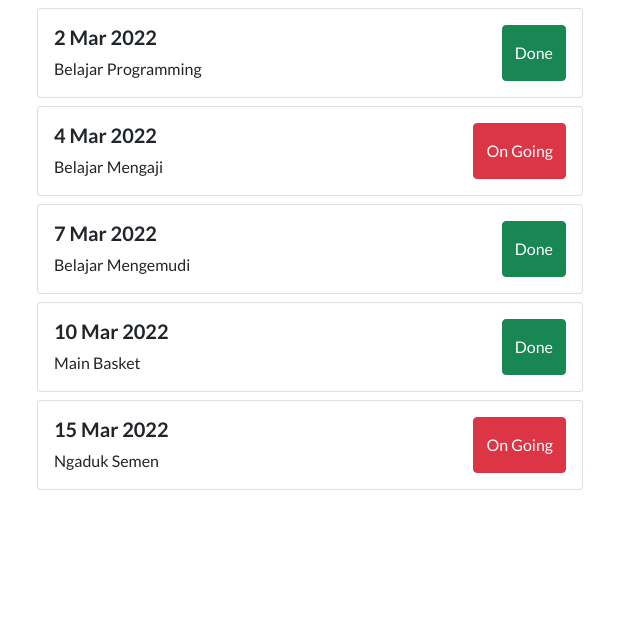
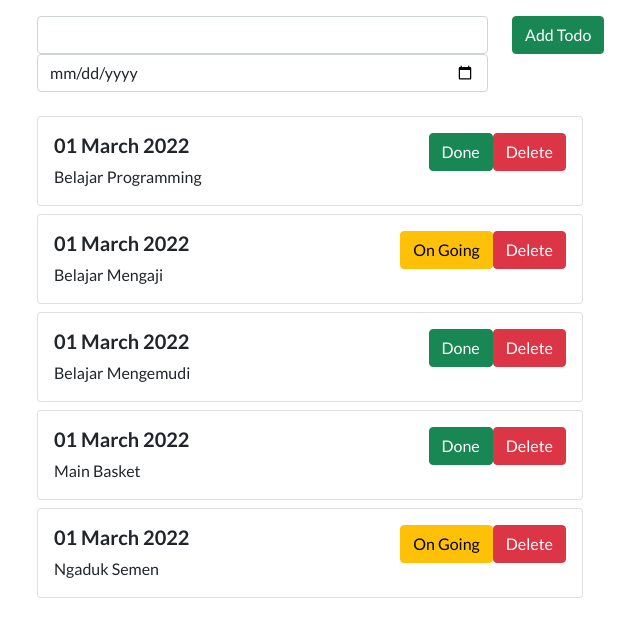
Before and after one commit to wahyuoctar/react-basics, a React (Create React App) app: page / in a window 1280 px wide. Shown: the top 634 px of the page, without its empty margins (330-970 px from the left). Built offline with nearby package versions, Linux system fonts and the light colour scheme.

Commit message:
ToDoItem with edit & delete

```diff
--- a/package.json
+++ b/package.json
@@ -7,6 +7,7 @@
     "@testing-library/react": "^12.1.3",
     "@testing-library/user-event": "^13.5.0",
     "bootstrap": "^5.1.3",
+    "moment": "^2.29.1",
     "react": "^17.0.2",
     "react-dom": "^17.0.2",
     "react-icons": "^4.3.1",
--- a/src/App.js
+++ b/src/App.js
@@ -7,7 +7,7 @@ import TourSection from './components/TourSection/TourSection';
 import ClassComponent from './components/ClassComponent/ClassComponent';
 import ContentCard from './components/ContentCard/ContentCard';
 import ToDoItem from './components/ToDoItem/ToDoItem';
-import { Button } from 'reactstrap'
+import { Button, Input } from 'reactstrap'
 
 const data = [
   {
@@ -30,33 +30,33 @@ const data = [
   }
 ]
 
-const listToDO = [
-  {
-    date: "2 Mar 2022",
-    action: "Belajar Programming",
-    status: "Done"
-  },
-  {
-    date: "4 Mar 2022",
-    action: "Belajar Mengaji",
-    status: "On Going"
-  },
-  {
-    date: "7 Mar 2022",
-    action: "Belajar Mengemudi",
-    status: "Done"
-  },
-  {
-    date: "10 Mar 2022",
-    action: "Main Basket",
-    status: "Done"
-  },
-  {
-    date: "15 Mar 2022",
-    action: "Ngaduk Semen",
-    status: "On Going"
-  }
-]
+// const listToDO = [
+//   {
+//     date: "2 Mar 2022",
+//     action: "Belajar Programming",
+//     status: "Done"
+//   },
+//   {
+//     date: "4 Mar 2022",
+//     action: "Belajar Mengaji",
+//     status: "On Going"
+//   },
+//   {
+//     date: "7 Mar 2022",
+//     action: "Belajar Mengemudi",
+//     status: "Done"
+//   },
+//   {
+//     date: "10 Mar 2022",
+//     action: "Main Basket",
+//     status: "Done"
+//   },
+//   {
+//     date: "15 Mar 2022",
+//     action: "Ngaduk Semen",
+//     status: "On Going"
+//   }
+// ]
 
 function App() {
 
@@ -72,26 +72,102 @@ function App() {
     })
   }
 
-  const toDoItem = () =>{
-    return listToDO.map((val) =>{
+  const renderToDoItem = () =>{
+    return toDoItem.map((val, idx) =>{
       return (
         <ToDoItem
         date = {val.date}
         action = {val.action}
-        status = {val.status}
+        isDone = {val.isDone}
+        deleteData={()=> deleteItem(idx)}
+        editProgress={()=> editStatus(idx)}
         />
       )
     })
+  }
+
+  const [todoInputValue, setTodoInputValue] = useState("")
+
+  const [todoInputDateValue, setTodoInputDate] = useState("")
+
+  const [toDoItem, setToNewList] = useState(
+    [{
+      date: new Date(),
+      action: "Belajar Programming",
+      isDone: true
+    },
+    {
+      date: new Date(),
+      action: "Belajar Mengaji",
+      isDone: false
+    },
+    {
+      date: new Date(),
+      action: "Belajar Mengemudi",
+      isDone: true
+    },
+    {
+      date: new Date(),
+      action: "Main Basket",
+      isDone: true
+    },
+    {
+      date: new Date(),
+      action: "Ngaduk Semen",
+      isDone: false
+    }]
+  )
+
+  const inputHandler = (event) => {
+    const {value} = event.target
+    setTodoInputValue(value)
+  }
+
+  const inputDateHandler = (event) => {
+    const {value} = event.target
+    setTodoInputDate(value)
+  }
+
+  const addTodoItem = () => {
+    let newTodoArray = [...toDoItem]
+    newTodoArray.push({
+      date: todoInputDateValue,
+      action: todoInputValue,
+      isDone: "On Going"
+    })
+
+    setToNewList(newTodoArray)
+  }
+
+  const deleteItem = (index) => {
+    const newArray = [...toDoItem]
+    newArray.splice(index, 1)
+    setToNewList(newArray)
+  }
+
+  const editStatus = (index) => {
+    const newArray = [...toDoItem]
+    newArray[index].isDone = !newArray[index].isDone
+    setToNewList(newArray)
   }
 
   return (
     <>
     {/* <Navbar/> */}
     <div className='container'>
+      <div className='row my-3'>
+        <div className='offset-3 col-5'>
+          <Input onChange={inputHandler}/>
+          <Input type='date' onChange={inputDateHandler} />
+        </div>
+        <div className='col-2'>
+          <Button onClick={addTodoItem} color='success'>Add Todo</Button>
+        </div>
+      </div>
       <div className='row'>
         <div className='col-12 col-md-10 offset-md-1 col-lg-6 offset-lg-3'>
           {/* {renderContentList()} */}
-        {toDoItem()}
+        {renderToDoItem()}
         </div>
       </div>
     </div>
--- a/src/components/ToDoItem/ToDoItem.jsx
+++ b/src/components/ToDoItem/ToDoItem.jsx
@@ -6,16 +6,9 @@ CardTitle,
 CardText,
 Button
 } from 'reactstrap'
+import moment from 'moment'
 
 const ToDoItem = (props) => {
-    const [status, setIsDone] = useState(props.status)
-
-    const switchButton = () => {
-        if(status == "Done"){
-            setIsDone("On Going")
-        } else{
-            setIsDone("Done")}
-    }
 
 return (
     <Card className='my-2'>
@@ -23,18 +16,20 @@ return (
             <div className="d-flex justify-content-between">
                 <div>
             <CardTitle tag='h5' className='fw-bold'>
-                {props.date}</CardTitle>
+                {moment(props.date).format("DD MMMM YYYY")}</CardTitle>
             <CardText>
                 {props.action}
             </CardText>
             </div>
-            {status == "Done" ?
-            <Button onClick={switchButton} color='success'>
-            Done
-            </Button>:
-            <Button onClick={switchButton} color='danger'>
-            On Going
-            </Button>}
+            {props.isDone ? (
+            <div>
+                <Button onClick={props.editProgress} color='success'>Done</Button>
+                <Button onClick={props.deleteData} color='danger'>Delete</Button>
+            </div>):
+            (<div>
+                <Button onClick={props.editProgress} color='warning'>On Going</Button>
+                <Button onClick={props.deleteData} color='danger'>Delete</Button>
+            </div>)}
 
             </div>
         </CardBody>
```
Also changed, not shown: 1 other file (tests, documents, lock files or other folders).
